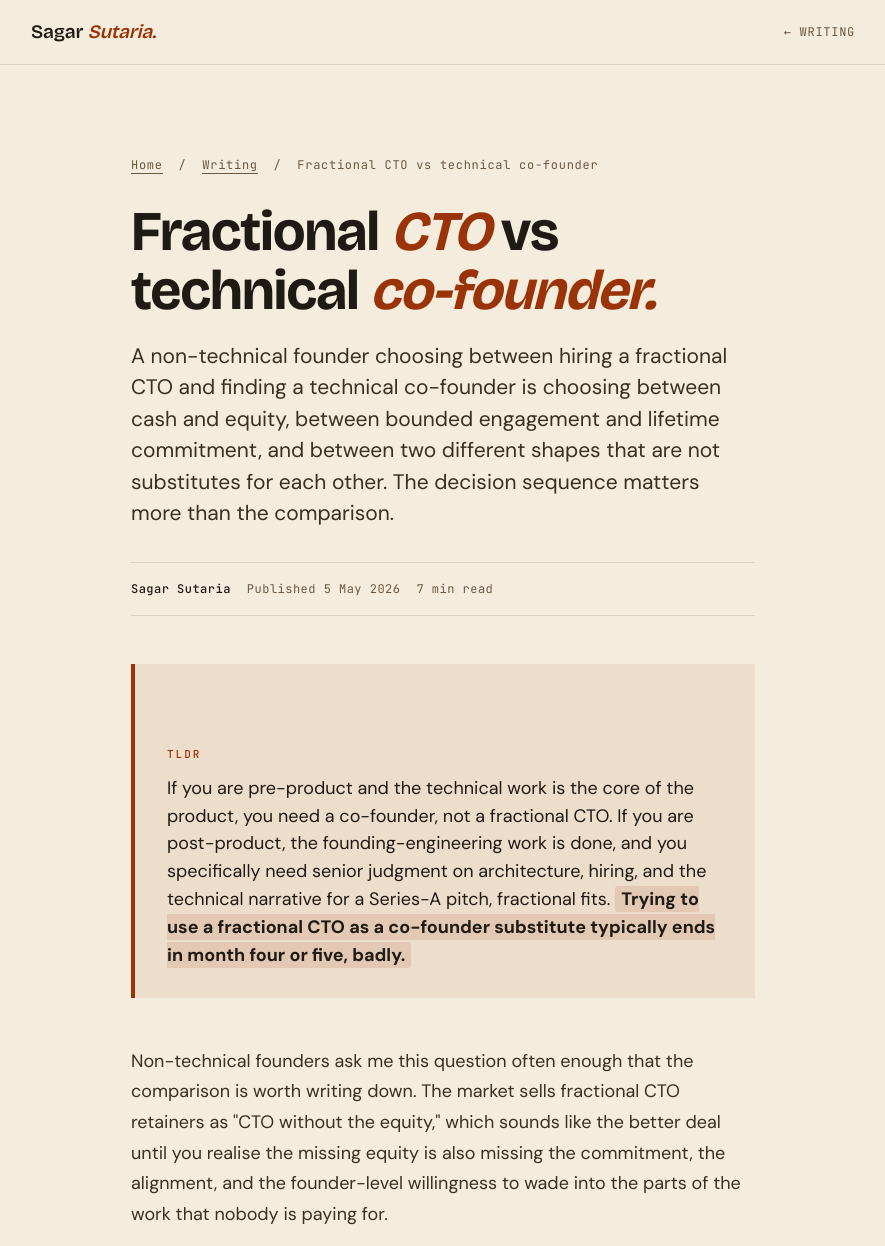
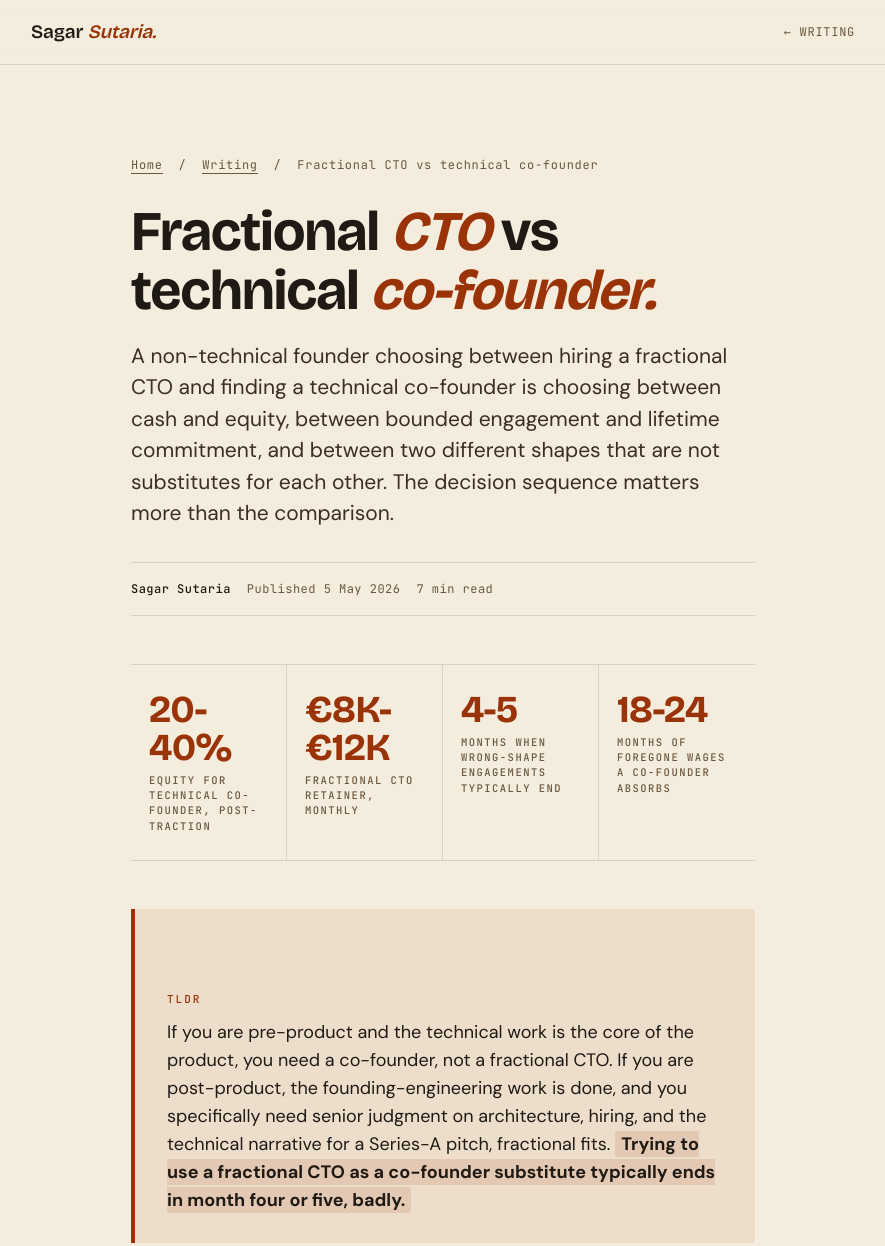
Before and after one commit to sagar-quantalynk/tech-portfolio, a website: page writing/fractional-cto-vs-technical-cofounder.html in a window 1280 px wide. Shown: the top 1246 px of the page, without its empty margins (197-1082 px from the left). Drawn offline with nearby package versions, Linux system fonts and the light colour scheme.

Commit message:
ui: add stat strips to seed-stage essay + co-founder essay

```diff
--- a/writing/fractional-cto-vs-technical-cofounder.html
+++ b/writing/fractional-cto-vs-technical-cofounder.html
@@ -65,7 +65,13 @@ h1 em { color: var(--sienna); font-style: italic; font-weight: 700; }
 .lede { font-size: 21px; line-height: 1.5; color: var(--ink-2); margin-bottom: 32px; }
 .byline { font-family: var(--mono); font-size: 12px; color: var(--ink-3); letter-spacing: 0.04em; padding: 16px 0; border-top: 1px solid var(--line); border-bottom: 1px solid var(--line); margin-bottom: 0; display: flex; gap: 16px; flex-wrap: wrap; }
 .byline strong { color: var(--ink); font-weight: 500; }
-.tldr { background: var(--sienna-soft); border-left: 4px solid var(--sienna); padding: 28px 32px; margin: 48px 0 48px; }
+.essay-stats { display: grid; grid-template-columns: repeat(4, 1fr); gap: 0; margin: 48px 0; border-top: 1px solid var(--line); border-bottom: 1px solid var(--line); }
+@media (max-width:760px) { .essay-stats { grid-template-columns: repeat(2, 1fr); } .essay-stats > div:nth-child(2), .essay-stats > div:nth-child(4) { border-right: none; } }
+.essay-stats > div { padding: 26px 18px; border-right: 1px solid var(--line); }
+.essay-stats > div:last-child { border-right: none; }
+.essay-stats .num { font-family: var(--display); font-weight: 700; font-size: clamp(26px, 3.6vw, 38px); line-height: 1; color: var(--sienna); letter-spacing: -0.02em; margin-bottom: 6px; }
+.essay-stats .label { font-family: var(--mono); font-size: 10.5px; font-weight: 500; letter-spacing: 0.14em; text-transform: uppercase; color: var(--ink-3); line-height: 1.45; }
+.tldr { background: var(--sienna-soft); border-left: 4px solid var(--sienna); padding: 28px 32px; margin: 0 0 48px; }
 .tldr h2 { font-family: var(--mono); font-size: 11px; font-weight: 500; letter-spacing: 0.18em; text-transform: uppercase; color: var(--sienna); margin-bottom: 14px; }
 .tldr p { font-size: 18px; color: var(--ink); margin: 0; line-height: 1.55; }
 .tldr p strong { color: var(--ink); font-weight: 700; background: rgba(154,52,8,0.12); padding: 1px 6px; border-radius: 3px; }
@@ -114,6 +120,25 @@ article h2 em { font-style: italic; color: var(--sienna); font-weight: 700; }
       <span><strong>Sagar Sutaria</strong></span>
       <span>Published 5 May 2026</span>
       <span>7 min read</span>
+    </div>
+
+    <div class="essay-stats">
+      <div>
+        <div class="num">20-40%</div>
+        <div class="label">Equity for technical co-founder, post-traction</div>
+      </div>
+      <div>
+        <div class="num">€8K-€12K</div>
+        <div class="label">Fractional CTO retainer, monthly</div>
+      </div>
+      <div>
+        <div class="num">4-5</div>
+        <div class="label">Months when wrong-shape engagements typically end</div>
+      </div>
+      <div>
+        <div class="num">18-24</div>
+        <div class="label">Months of foregone wages a co-founder absorbs</div>
+      </div>
     </div>
 
     <div class="tldr">
```
Also changed, not shown: writing/do-you-need-a-fractional-cto-at-seed-stage.html (+26 -1 lines).
